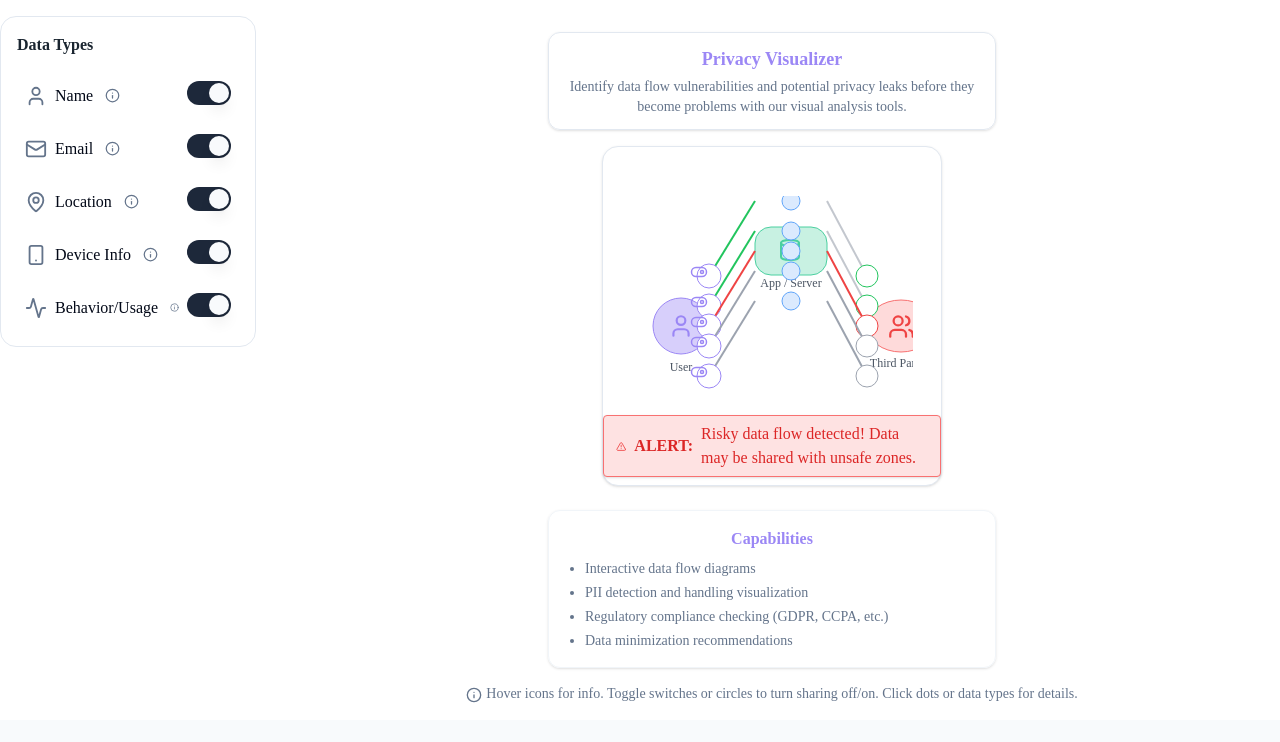
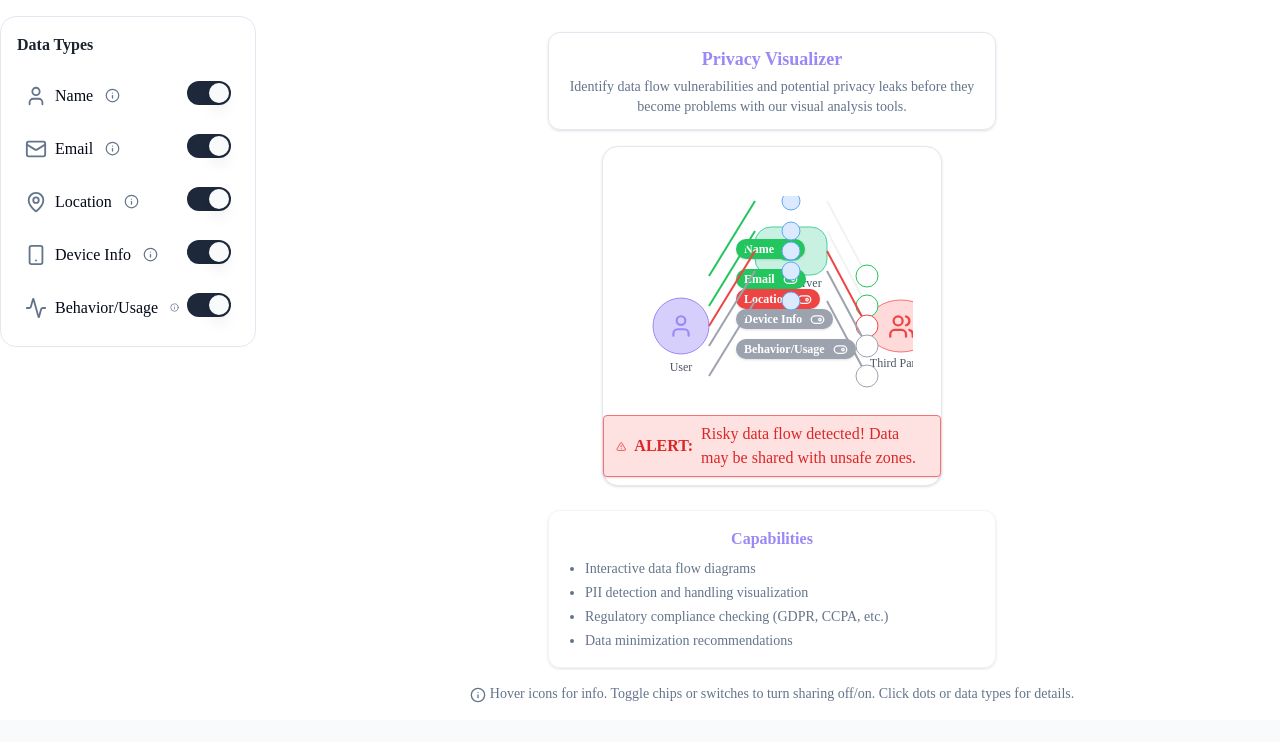
Before and after one commit to Ritwika-22/ethicguard-ai-visuals-53, a React (Vite) app: page /dashboard/visualizer in a window 1280 px wide. Shown: the top 742 px of the page. Built offline with nearby package versions, Linux system fonts and the light colour scheme.

Commit message:
Improve data flow usability
This commit improves the usability of the data flow within the application.

```diff
--- a/src/components/PrivacyVisualizer.tsx
+++ b/src/components/PrivacyVisualizer.tsx
@@ -1,3 +1,4 @@
+
 import { useState } from "react";
 import {
   User,
@@ -28,6 +29,7 @@ const DATA_TYPES = [
     label: "Name",
     icon: User,
     defaultSharing: "safe",
+    color: "bg-green-500",
     tooltip: "Used for personalization.",
     details: {
       usage: "Shown in your profile and communications.",
@@ -40,6 +42,7 @@ const DATA_TYPES = [
     label: "Email",
     icon: Mail,
     defaultSharing: "safe",
+    color: "bg-ethic-green",
     tooltip: "Email used for login only.",
     details: {
       usage: "Used to sign in and notifications.",
@@ -52,6 +55,7 @@ const DATA_TYPES = [
     label: "Location",
     icon: MapPin,
     defaultSharing: "risky",
+    color: "bg-red-500",
     tooltip: "Location shared with 3rd parties for ads.",
     details: {
       usage: "Personalized offers & ads.",
@@ -64,6 +68,7 @@ const DATA_TYPES = [
     label: "Device Info",
     icon: Smartphone,
     defaultSharing: "optional",
+    color: "bg-gray-400",
     tooltip: "Device type shared to help with support.",
     details: {
       usage: "Troubleshooting & improvements.",
@@ -76,6 +81,7 @@ const DATA_TYPES = [
     label: "Behavior/Usage",
     icon: Activity,
     defaultSharing: "optional",
+    color: "bg-gray-500",
     tooltip: "Used for UX research, with your permission.",
     details: {
       usage: "App improvement analytics.",
@@ -108,12 +114,20 @@ const FLOW_MAP = [
 // Helper: color for link by data type & state
 function getFlowStyle(dataLevel: SharingLevel, active: boolean) {
   if (!active) {
-    return "stroke-gray-400 stroke-dasharray-[4,4] opacity-60";
+    return "stroke-gray-300 opacity-30";
   }
   if (dataLevel === "safe") return "stroke-green-500";
   if (dataLevel === "risky") return "stroke-red-500";
   if (dataLevel === "optional") return "stroke-gray-400 stroke-dasharray-[4,4]";
   return "stroke-gray-300";
+}
+
+// Helper: chip color by type
+function getDataTypeChipClass(level: SharingLevel) {
+  if (level === "safe") return "bg-green-500 text-white";
+  if (level === "risky") return "bg-red-500 text-white";
+  if (level === "optional") return "bg-gray-400 text-white";
+  return "bg-gray-200";
 }
 
 // Helper: is risky flow active for alerts
@@ -146,6 +160,9 @@ export default function PrivacyVisualizer() {
   const handleSelect = (id: string) => {
     setSelectedId(prev => (prev === id ? null : id));
   };
+
+  // Positioning for flow labels beside lines
+  const yOffsets = [-50, -20, 0, 20, 50];
 
   return (
     <div className="flex flex-col md:flex-row gap-2 w-full min-h-[640px] pt-4 bg-shadow-background animate-fade-in">
@@ -227,10 +244,9 @@ export default function PrivacyVisualizer() {
             {/* Draw data flows for each data type */}
             {/* User → App/Server & Server → Third based on data type state */}
             {DATA_TYPES.map((dt, idx) => {
-              // for stacking, assign vertical offset per type
-              const yOffsets = [-50, -20, 0, 20, 50];
-              const level = dataState[dt.id].level; // safe/risky/optional
+              const level = dataState[dt.id].level;
               const active = dataState[dt.id].sharing;
+              const faded = !active;
               // User to App/Server
               return (
                 <g key={dt.id}>
@@ -250,29 +266,38 @@ export default function PrivacyVisualizer() {
                     y2={130 + yOffsets[idx]}
                     className={`transition-all stroke-2 ${getFlowStyle(level, active && level!=="safe")}`}
                   />
-                  {/* Clickable toggles at start */}
-                  <circle
-                    cx={50+28}
-                    cy={130 + yOffsets[idx]}
-                    r="12"
-                    className={`fill-white stroke ${active ? "stroke-ethic-accent" : "stroke-gray-400"} cursor-pointer`}
-                    onClick={() => handleToggle(dt.id)}
-                  />
-                  {active
-                    ? <ToggleRight
-                        x={50+22-13}
-                        y={130 + yOffsets[idx] -13}
-                        size={18}
-                        className="text-ethic-accent cursor-pointer"
-                        onClick={() => handleToggle(dt.id)}
-                      />
-                    : <ToggleLeft
-                        x={50+22-13}
-                        y={130 + yOffsets[idx] -13}
-                        size={18}
-                        className="text-gray-400 cursor-pointer"
-                        onClick={() => handleToggle(dt.id)}
-                      />}
+                  {/* Label chip on flow: toggleable */}
+                  <foreignObject
+                    x={105}
+                    y={90 + yOffsets[idx]}
+                    width="90"
+                    height="32"
+                    style={{ overflow: "visible", pointerEvents: "none" }}
+                  >
+                    <div
+                      style={{
+                        pointerEvents: "auto",
+                        display: "inline-flex",
+                        alignItems: "center",
+                        gap: 4,
+                        opacity: faded ? 0.38 : 1,
+                        filter: faded ? "grayscale(0.6)" : undefined,
+                        cursor: "pointer"
+                      }}
+                      className={`transition-all rounded-full px-2 py-0.5 text-xs font-semibold shadow ${getDataTypeChipClass(level)}`}
+                      onClick={() => handleToggle(dt.id)}
+                      tabIndex={0}
+                      title={dt.label}
+                    >
+                      <span className="whitespace-nowrap">{dt.label}</span>
+                      {active ? (
+                        <ToggleRight size={15} className="ml-1" />
+                      ) : (
+                        <ToggleLeft size={15} className="ml-1" />
+                      )}
+                    </div>
+                  </foreignObject>
+                  {/* Clickable toggles at start (hidden visually, accessible by chip now) */}
                   {/* Endpoint: dots/hover for more info */}
                   <circle
                     cx={270-34}
@@ -381,7 +406,7 @@ export default function PrivacyVisualizer() {
         <div className="mt-4 text-sm text-shadow-secondary">
           <Info size={16} className="inline mr-1" />
           <span>
-            Hover icons for info. Toggle switches or circles to turn sharing off/on. Click dots or data types for details.
+            Hover icons for info. Toggle chips or switches to turn sharing off/on. Click dots or data types for details.
           </span>
         </div>
       </div>
```
